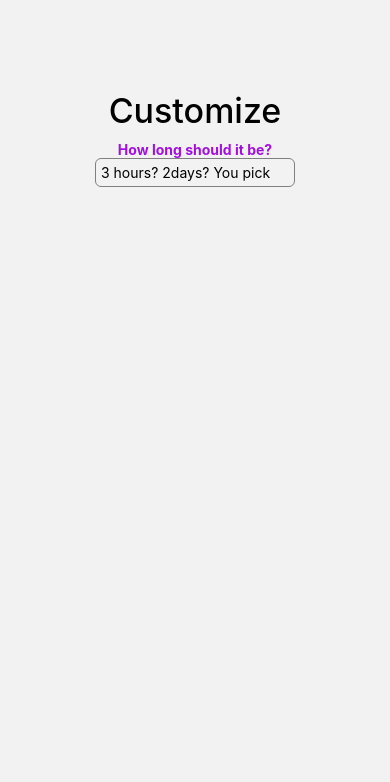
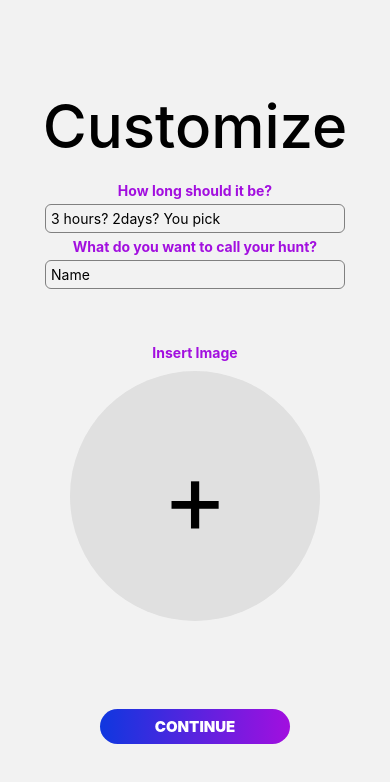
Before and after one commit to SinghBoi/History-Hunt-React-Native-with-FirebaseDb-Aug-24, a React Native app in the folder ReactNative/: screen /createHunt in a window 390 px wide. Shown: the top 782 px of the page. Built offline with nearby package versions, Linux system fonts and the light colour scheme.

Commit message:
Create Hunt Page designed

```diff
--- a/ReactNative/components/ActiveHunts.js
+++ b/ReactNative/components/ActiveHunts.js
@@ -1,4 +1,4 @@
-import { View, Text, StyleSheet } from 'react-native'
+import { View, StyleSheet } from 'react-native'
 import React from 'react'
 import PinkText from './PinkText'
 import Hunt from './Hunt'
@@ -6,7 +6,7 @@ import Hunt from './Hunt'
 const ActiveHunts = () => {
   return (
     <View style={styles.container}>
-      <PinkText style={styles.text}>ActiveHunts</PinkText>
+      <PinkText style={styles.text}> Active Hunts </PinkText>
       <Hunt hunt="here is first hunts name" />
       <Hunt hunt= "here is second hunts name" />
     </View>
--- a/ReactNative/components/CreateHunt.js
+++ b/ReactNative/components/CreateHunt.js
@@ -1,17 +1,28 @@
-import { View, Text, StyleSheet } from 'react-native'
+import { View, Text, StyleSheet, TouchableOpacity } from 'react-native'
 import React from 'react'
 import Input from './Input'
+import Button from './Button'
 import PinkText from './PinkText'
 
 const CreateHunt = () => {
   const inputHandler = () => {
+    // Add your logic for handling the input here
+  }
 
+  const onPressHandler = async () => {
+    // Add your logic for handling the button here
   }
+
+  const addImageHandler = () => {
+    // Add your logic for handling the image addition here
+  }
+
   return (
     <View style={styles.container}>
-      <Text style={styles.headerText}>Customize</Text>
-      <View>
-        <PinkText style={styles.textColor}>How long should it be?</PinkText>
+      <View style={styles.content}>
+        <Text style={styles.headerText}> Customize </Text>
+        <View style={styles.inputContainer}>
+          <PinkText style={styles.textColor}> How long should it be? </PinkText>
           <Input
             style={styles.textInput}
               textInputConfig={{
@@ -21,7 +32,26 @@ const CreateHunt = () => {
                 placeholder: "3 hours? 2days? You pick",
             }}
           />
-
+          <PinkText style={styles.textColor}> What do you want to call your hunt? </PinkText>
+          <Input
+            style={styles.textInput}
+              textInputConfig={{
+                autoCapitalize: "none",
+                autoCorrect: false,
+                onChangeText: inputHandler,
+                placeholder: "Name",
+            }}
+          />
+        </View>
+        <View style={styles.inputImageContainer}>
+          <PinkText style={styles.imageText}> Insert Image </PinkText>
+          <TouchableOpacity style={styles.circle} onPress={addImageHandler}>
+            <Text style={styles.plusSign}> + </Text>
+          </TouchableOpacity>
+        </View>
+      </View>
+      <View style={styles.buttonContainer}>
+        <Button onPressHandler={onPressHandler}> CONTINUE </Button>
       </View>
     </View>
   )
@@ -30,29 +60,64 @@ const CreateHunt = () => {
 const styles = StyleSheet.create({
   container: {
     flex: 1,
+    justifyContent: 'space-between',
+  },
+  content: {
+    flex: 1,
     alignItems: 'center',
     marginTop: 50,
   },
   headerText: {
-    fontSize: 34,
+    fontSize: 60,
     textAlign: 'center',
     fontWeight: '500',
     marginTop: 40,
     marginBottom: 10,
   },
+  inputContainer: {
+    marginTop: 10,
+    alignItems: 'center',
+    marginBottom: 20,
+  },
   textInput: {
+    marginTop: 5,
     marginBottom: 5,
     borderWidth: 1,
     borderColor: 'gray',
     padding: 5,
     borderRadius: 6,
-    width: 200,
+    width: 300,
   },
   textColor: {
     color: '#A20FDF',
     fontWeight: 'bold',
-    textAlign:'center',
-  }
+    textAlign: 'center',
+  },
+  inputImageContainer: {
+    alignItems: 'center',
+    marginBottom: 20,
+  },
+  imageText: {
+    color: '#A20FDF',
+    fontWeight: 'bold',
+    textAlign: 'center',
+    marginTop: 30,
+    marginBottom: 10,
+  },
+  circle: {
+    width: 250,
+    height: 250,
+    borderRadius: 125,
+    backgroundColor: '#E0E0E0',
+    justifyContent: 'center',
+    alignItems: 'center',
+  },
+  plusSign: {
+    fontSize: 100,
+  },
+  buttonContainer: {
+    padding: 100,
+  },
 })
 
 export default CreateHunt
--- a/ReactNative/components/Hunt.js
+++ b/ReactNative/components/Hunt.js
@@ -9,7 +9,7 @@ const Hunt = ({hunt}) => {
       </View>
       <View style={styles.infoContainer}>
         <Text style={styles.heading}>{hunt}</Text>
-        <Text>objective</Text>
+        <Text> Objective </Text>
       </View>
     </View>
   )
@@ -21,7 +21,6 @@ const styles = StyleSheet.create({
     justifyContent: 'space-between',
     marginBottom:10,
   },
-
   heading: {
     fontWeight: 'bold',
   },
@@ -29,11 +28,11 @@ const styles = StyleSheet.create({
     flex: 1,
   },
   image: {
-        width: 50,
-        height: 50,
-        borderRadius: 25,
-        borderWidth: 1,
-        borderColor: '#A20FDF',
+    width: 50,
+    height: 50,
+    borderRadius: 25,
+    borderWidth: 1,
+    borderColor: '#A20FDF',
   },
   infoContainer: {
     flex: 4,
--- a/ReactNative/components/Icon.js
+++ b/ReactNative/components/Icon.js
@@ -6,7 +6,7 @@ const Icon = ({icon, size, color, onPressHandler}) => {
   return (
     <Pressable  onPress={onPressHandler}>
         <View>
-            <MaterialIcons name={icon} size={size} color={color} />
+          <MaterialIcons name={icon} size={size} color={color} />
         </View>
     </Pressable>
   )
--- a/ReactNative/components/Input.js
+++ b/ReactNative/components/Input.js
@@ -4,7 +4,7 @@ import React from 'react'
 const Input = ({style, textInputConfig}) => {
   return (
     <View style={[style]}>
-        <TextInput {...textInputConfig} />
+      <TextInput {...textInputConfig} />
     </View>
   )
 }
--- a/ReactNative/components/PlannedHunts.js
+++ b/ReactNative/components/PlannedHunts.js
@@ -6,7 +6,7 @@ import Hunt from './Hunt'
 const PlannedHunts = () => {
   return (
     <View style={styles.container}>
-      <PinkText style={styles.text}>PlannedHunts</PinkText>
+      <PinkText style={styles.text}> Planned Hunts </PinkText>
       <Hunt hunt="here is first hunts name" />
     </View>
   )
--- a/ReactNative/components/SignUpForm.js
+++ b/ReactNative/components/SignUpForm.js
@@ -1,24 +1,23 @@
-import { View, Text, StyleSheet, Alert } from 'react-native';
-import React, { useContext, useEffect, useState } from 'react';
-import * as Crypto from 'expo-crypto';
-import Input from './Input';
-import Button from './Button';
-import { useNavigation } from '@react-navigation/native';
-import { UserContext } from '../store/userContext';
-import { getUser } from '../util/http';
+import { View, Text, StyleSheet, Alert } from 'react-native'
+import React, { useContext, useEffect, useState } from 'react'
+import * as Crypto from 'expo-crypto'
+import Input from './Input'
+import Button from './Button'
+import { useNavigation } from '@react-navigation/native'
+import { UserContext } from '../store/userContext'
+import { getUser } from '../util/http'
 
 const SignUpForm = () => {
   const [inputValue, setInputValue] = useState({ email: "", fullName: "", password: "" });
-
   const userContext = useContext(UserContext);
   const navigation = useNavigation();
-    const [user, setUser] = useState(null)
+  const [user, setUser] = useState(null);
 
   useEffect(() => {
     const fetchUser = async () => {
       try {
         const userDB = await getUser(inputValue.email);
-                setUser(userDB)
+        setUser(userDB);
       } catch (error) {
         console.error("Error fetching user:", error);
       }
@@ -54,8 +53,9 @@ const SignUpForm = () => {
   };
 
   const handleExistingUser = () => {
-        Alert.alert('User already exists Please log in instead.');
+    Alert.alert('User already exists', 'Please log in instead.');
   };
+
   const handleNewUser = async () => {
     const isValidMail = isValidEmail(inputValue.email);
     if (!isValidMail) {
@@ -67,7 +67,8 @@ const SignUpForm = () => {
       Alert.alert('Incomplete Details', 'Please fill all the details.');
       return;
     }
-        const password = await encryptPassword(inputValue.password)
+
+    const password = await encryptPassword(inputValue.password);
 
     const newUser = {
       email: inputValue.email,
@@ -79,6 +80,7 @@ const SignUpForm = () => {
     Alert.alert('Success', 'User created successfully');
     navigation.navigate('LoginScreen');
   };
+
   const isValidInput = () => {
     return inputValue.email !== "" && inputValue.fullName !== "" && inputValue.password !== "";
   };
@@ -91,10 +93,9 @@ const SignUpForm = () => {
     }
   };
 
-
   return (
     <View>
-            <Text style={styles.profileText}> Sign Up </Text>
+      <Text style={styles.profileText}>Sign Up</Text>
       <Input
         style={styles.textInput}
         textInputConfig={{
@@ -115,17 +116,15 @@ const SignUpForm = () => {
       <Input
         style={styles.textInput}
         textInputConfig={{
-                    autoCapitalize: "none",
-                    autoCorrect: false,
           secureTextEntry: true,
           onChangeText: inputHandler.bind(this, "password"),
           placeholder: "Password",
         }}
       />
-            <Button onPressHandler={onPressHandler}> SIGN UP </Button>
+      <Button onPressHandler={onPressHandler}>SIGN UP</Button>
     </View>
-    );
-};
+  )
+}
 
 const styles = StyleSheet.create({
   profileText: {
@@ -143,6 +142,6 @@ const styles = StyleSheet.create({
     borderRadius: 6,
     width: 200,
   },
-});
+})
 
 export default SignUpForm;
--- a/ReactNative/screens/LoginScreen.js
+++ b/ReactNative/screens/LoginScreen.js
@@ -1,9 +1,6 @@
-import { View, Text, StyleSheet, TextInput, Alert } from 'react-native'
-import React, { useState } from 'react'
+import { View, Text, StyleSheet } from 'react-native'
 import Title from '../components/Title'
-import Button from '../components/Button'
 import LoginForm from '../components/LoginForm'
-import { UserContext } from '../store/userContext'
 
 const Login = ({ navigation }) => {
 
--- a/ReactNative/screens/SignUpScreen.js
+++ b/ReactNative/screens/SignUpScreen.js
@@ -1,9 +1,6 @@
-import { View, Text, StyleSheet, TextInput, Alert } from 'react-native'
-import React, { useContext } from 'react'
+import { View, Text, StyleSheet } from 'react-native'
 import Title from '../components/Title'
-import Button from '../components/Button'
 import SignUpForm from '../components/SignUpForm'
-import { UserContext } from '../store/userContext'
 
 const SignUp = ({ navigation }) => {
 
```
Also changed, not shown: ReactNative/components/LoginForm.js (+12 -12 lines). Lines whose indentation alone changed are shown as unchanged.
